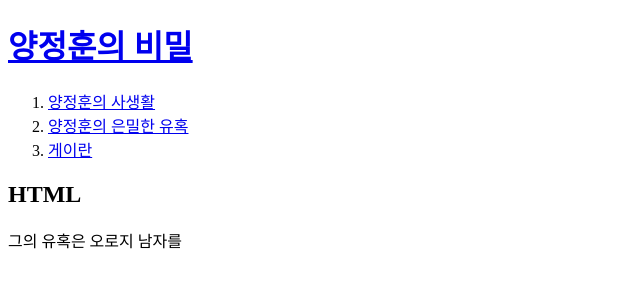
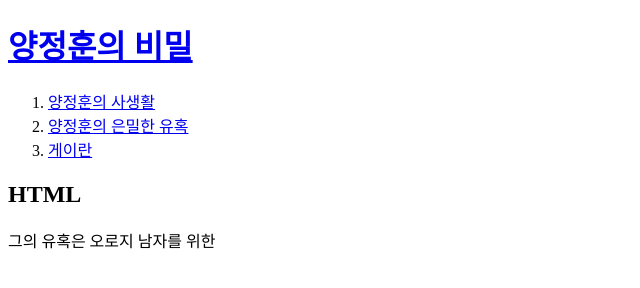
Before and after one commit to jominsang/web1, a plain HTML site: page 2.html in a window 1280 px wide. Shown: the full height of the page, 0-640 px from the left. Drawn offline with Linux system fonts and the light colour scheme.

Commit message:
Update 2.html

```diff
--- a/2.html
+++ b/2.html
@@ -13,7 +13,7 @@
   </ol>
   <h2>HTML</h2>
   <p>
-    그의 유혹은 오로지 남자를
+    그의 유혹은 오로지 남자를 위한
   </p>
 </body>
 </html>
```
